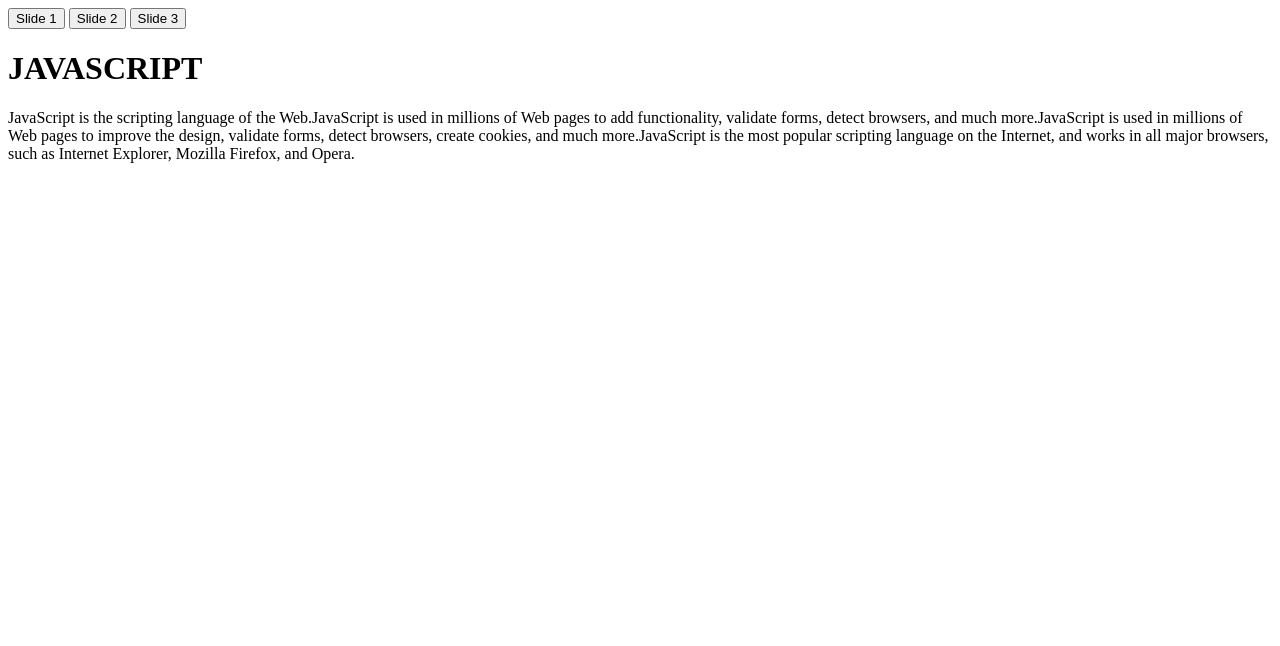
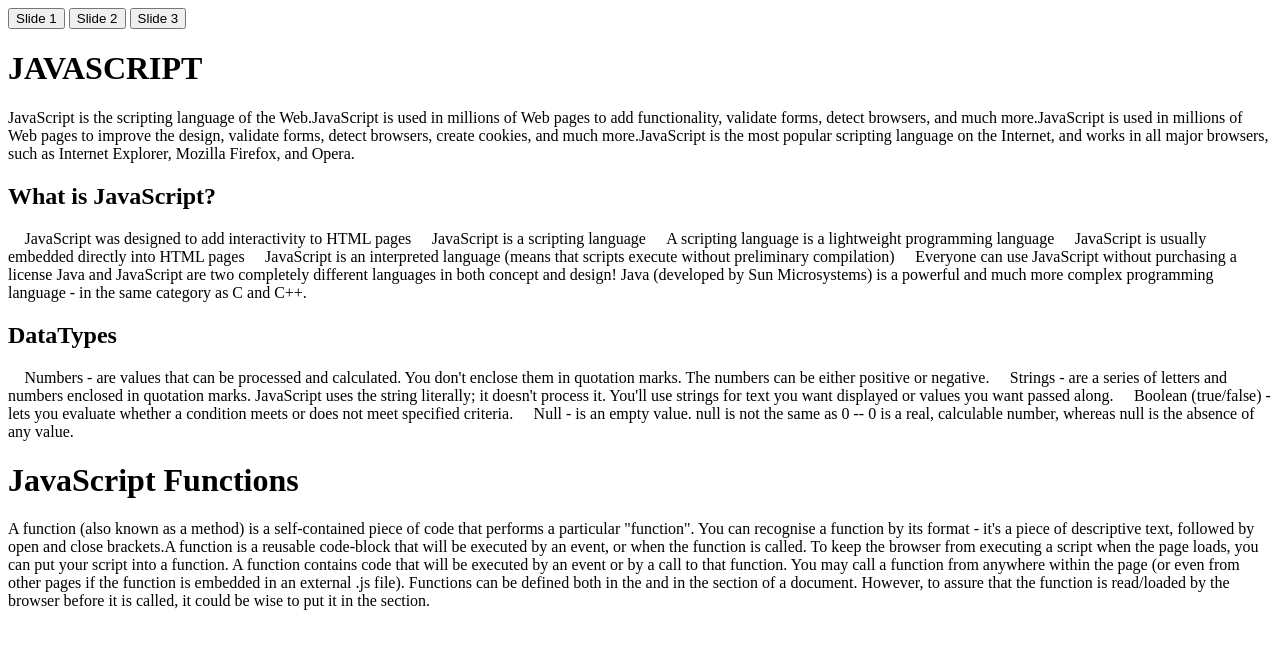
Before and after one commit to Gowtham1802/model-ui, a plain HTML site: page index.html in a window 1280 px wide. Drawn offline with Linux system fonts and the light colour scheme.

Commit message:
add myadd code

```diff
--- a/index.html
+++ b/index.html
@@ -21,7 +21,47 @@
     Internet Explorer, Mozilla Firefox, and Opera.
     </p>
   </div>
-  <div class="hide_box"></div>
+  <div class="hide_box">
+    <div class="basic_java_1">
+      <h2 class="heading1">What is JavaScript?</h2>
+      <p class="notes1"> JavaScript was designed to add interactivity to HTML pages
+       JavaScript is a scripting language
+       A scripting language is a lightweight programming language
+       JavaScript is usually embedded directly into HTML pages
+       JavaScript is an interpreted language (means that scripts execute without preliminary compilation)
+       Everyone can use JavaScript without purchasing a license
+      Java and JavaScript are two completely different languages in both concept and design!
+      Java (developed by Sun Microsystems) is a powerful and much more complex programming language - in
+      the same category as C and C++.</p>
+    </div>
+    <div class="basic_java_2">
+      <h2 class="heading2">DataTypes</h2>
+      <p class="notes2"> Numbers - are values that can be processed and calculated. You don't enclose them in quotation
+      marks. The numbers can be either positive or negative.
+       Strings - are a series of letters and numbers enclosed in quotation marks. JavaScript uses the string
+      literally; it doesn't process it. You'll use strings for text you want displayed or values you want
+      passed along.
+       Boolean (true/false) - lets you evaluate whether a condition meets or does not meet specified
+      criteria.
+       Null - is an empty value. null is not the same as 0 -- 0 is a real, calculable number, whereas null is
+      the absence of any value.
+    </p>
+    </div>
+    <div class="basic_java_3">
+      <h1 class="heading3">JavaScript Functions</h1>
+      <p class="notes3">A function (also known as a method) is a self-contained piece of code that performs a particular
+"function". You can recognise a function by its format - it's a piece of descriptive text, followed by open
+and close brackets.A function is a reusable code-block that will be executed by an event, or when the
+function is called.
+To keep the browser from executing a script when the page loads, you can put your script into a function.
+A function contains code that will be executed by an event or by a call to that function.
+You may call a function from anywhere within the page (or even from other pages if the function is
+embedded in an external .js file).
+Functions can be defined both in the <head> and in the <body> section of a document. However, to
+assure that the function is read/loaded by the browser before it is called, it could be wise to put it in the
+<head> section.</p>
+    </div>
+  </div>
 
 </div>
 
```
